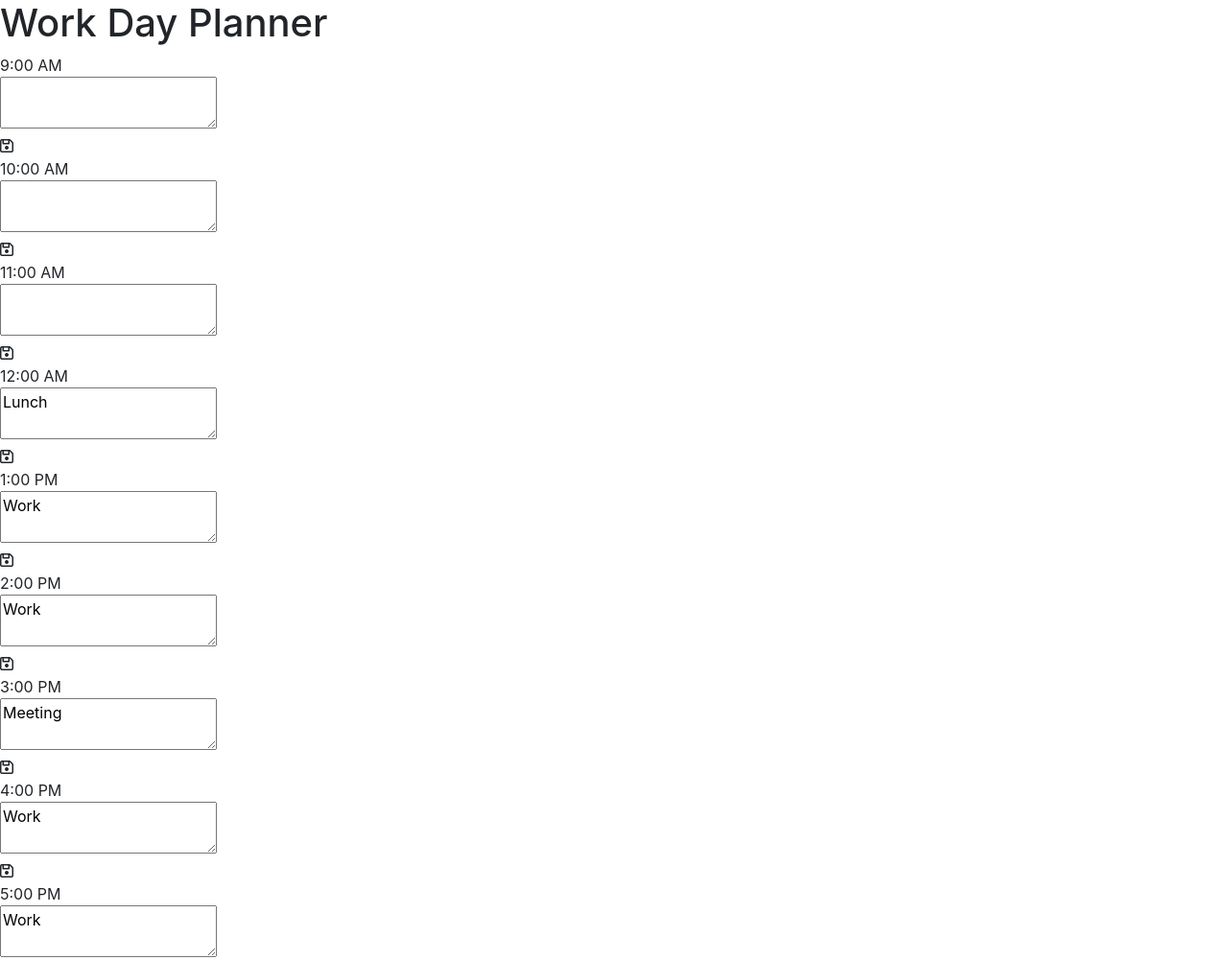
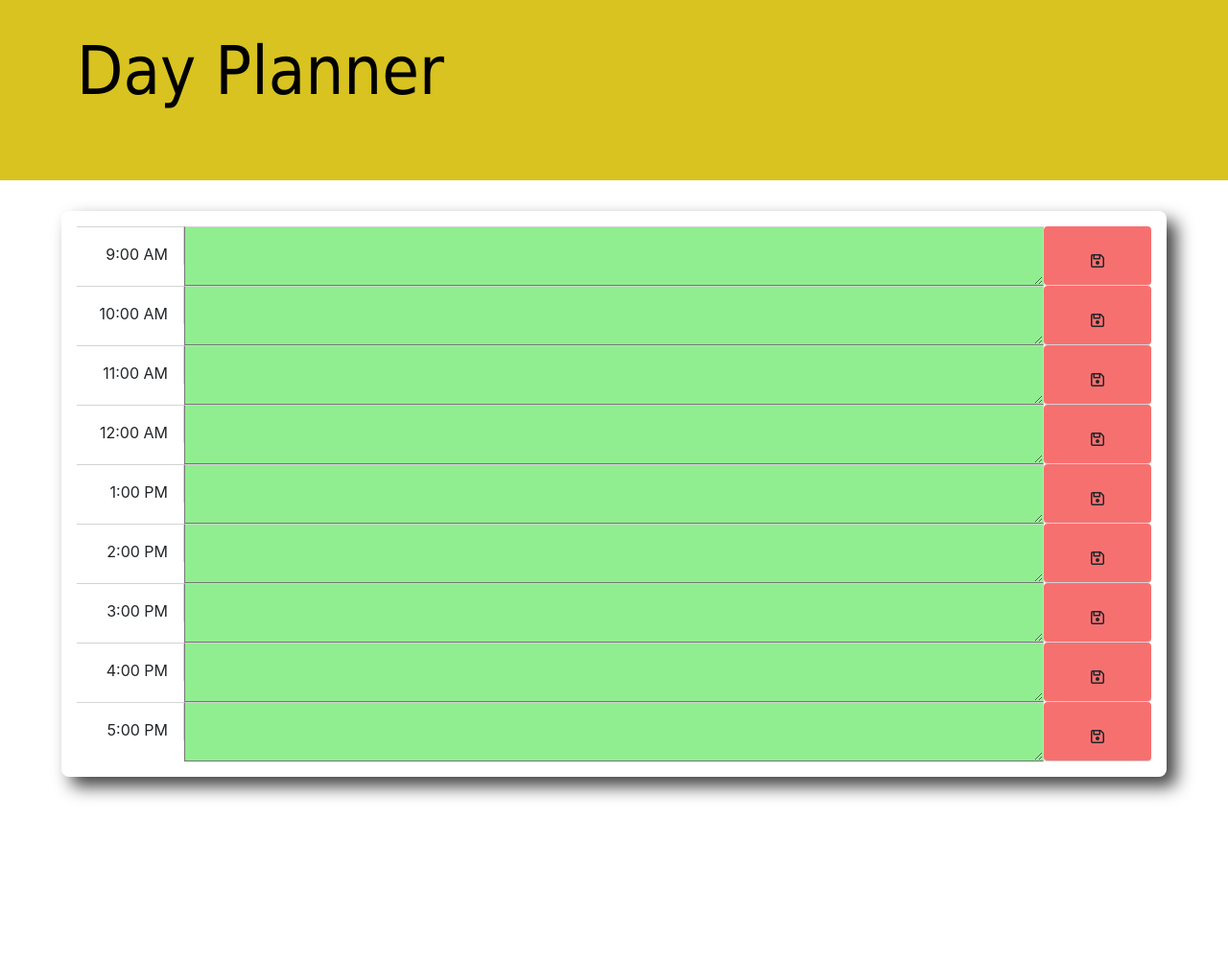
Before and after one commit to Babakbigdeli/Day-Planner, a plain HTML site: page index.html in a window 1280 px wide. Shown: the top 1001 px of the page at 96% size. After the commit the page ends 858 px from the top, so only its background shows below. Drawn offline with nearby package versions, Linux system fonts and the light colour scheme.

Commit message:
adding css and updating html

```diff
--- a/index.html
+++ b/index.html
@@ -1,21 +1,24 @@
 <!DOCTYPE html>
 <html lang="en">
-<head>
+  <head>
     <meta charset="UTF-8">
     <meta name="viewport" content="width=device-width, initial-scale=1.0">
-    <title>Day-Planner</title>
+    <meta http-equiv="X-UA-Compatible" content="ie=edge">
+    <title>Work Day Scheduler</title>
+    <link rel="stylesheet" type="text/css" href="style.css">
     <link rel="stylesheet" href="https://maxcdn.bootstrapcdn.com/bootstrap/4.0.0/css/bootstrap.min.css">
-    <link rel="stylesheet" type="text/css" href="assets/css/style.css">
-    <script src="https://kit.fontawesome.com/f53a07ee43.js" crossorigin="anonymous"></script>
-</head>
+    <script src="https://kit.fontawesome.com/2ceed62c3c.js" crossorigin="anonymous"></script>
+
+
+  </head>
 <body>
       <!-- Header goes here -->
       <header>
-        <h1 class="title">Work Day Planner</h1>
+        <h1 class="title">Day Planner</h1>
         <h2 class="date" id="date"></h2>
       </header>
 
-      <!-- Main content go here -->
+      <!-- Main content goes here -->
       <div class="main-content">
         <div class="planner-container">
           <div class="time-slot">
@@ -35,35 +38,40 @@
           </div>
           <div class="time-slot">
             <div class="time">12:00 AM</div>
-            <textarea class="content" id="12pm">Lunch</textarea>
+            <textarea class="content" id="12pm"></textarea>
             <div class="save" id="saveTwelve"><i class="far fa-save"></i></div>
           </div>
           <div class="time-slot">
             <div class="time">1:00 PM</div>
-            <textarea class="content" id="1pm">Work</textarea>
+            <textarea class="content" id="1pm"></textarea>
             <div class="save" id="saveOne"><i class="far fa-save"></i></div>
           </div>
           <div class="time-slot">
             <div class="time">2:00 PM</div>
-            <textarea class="content" id="2pm">Work</textarea>
+            <textarea class="content" id="2pm"></textarea>
             <div class="save" id="saveTwo"><i class="far fa-save"></i></div>
           </div>
           <div class="time-slot">
             <div class="time">3:00 PM</div>
-            <textarea class="content" id="3pm">Meeting</textarea>
+            <textarea class="content" id="3pm"></textarea>
             <div class="save" id="saveThree"><i class="far fa-save"></i></div>
           </div>
           <div class="time-slot">
             <div class="time">4:00 PM</div>
-            <textarea class="content" id="4pm">Work</textarea>
+            <textarea class="content" id="4pm"></textarea>
             <div class="save" id="saveFour"><i class="far fa-save"></i></div>
           </div>
           <div class="time-slot">
             <div class="time">5:00 PM</div>
-            <textarea class="content" id="5pm">Work</textarea>
+            <textarea class="content" id="5pm"></textarea>
             <div class="save" id="saveFive"><i class="far fa-save"></i></div>
           </div>
         </div>
       </div>
+
+      <script src="https://cdnjs.cloudflare.com/ajax/libs/jquery/3.2.1/jquery.min.js"></script>
+      <script src="https://cdnjs.cloudflare.com/ajax/libs/moment.js/2.24.0/moment.min.js"></script>
+      <!--<script>src="https://cdnjs.cloudflare.com/ajax/libs/moment.js/2.24.0/locale/es-us.js"</script>-->
+      <script src="script.js"></script>
 </body>
 </html>
--- /dev/null
+++ b/style.css
@@ -0,0 +1,85 @@
+html, body{
+  padding: 0;
+  margin: 0;
+}
+
+header{
+  margin: 0; padding: 2em 5em 4em; color: black;
+  overflow:hidden;
+  position: relative;
+  margin-bottom: 2rem;
+}
+
+header::after{
+  content:"";
+  position:absolute;
+  top:0;
+  left:0;
+  height: 100%;
+  width:100%;
+  background: rgb(216, 195, 32);
+  z-index: -1;
+}
+
+textarea{
+  resize: none;
+}
+
+.title{
+  font-size: 70px;
+  font-family: Tahoma, sans-serif;
+}
+
+.date{
+  font-family: Tahoma, sans-serif;
+}
+
+.main-content{
+
+}
+
+.time{
+  width: 10%;
+  text-align: right;
+  height: 2.5rem;
+  padding: 1rem;
+  border-right: 1px solid lightgrey;
+  border-top: 1px solid lightgrey;
+}
+
+.content{
+  width: 80%;
+  text-align: left;
+  padding-left: 1rem;
+  padding-top: 1rem;
+  background: lightgreen;
+  border-right: 1px solid lightgrey;
+  border-top: 1px solid lightgrey;
+  font-family: Arial, Helvetica, sans-serif;
+  font-size: 14px;
+}
+
+.save{
+  width: 10%;
+  text-align: center;
+  padding-top: 1.5rem;
+  border-radius: 4px;
+  background: #f77070;
+  border-bottom: 1px solid lightgrey;
+  cursor: pointer;
+}
+
+.planner-container{
+  width: 90%;
+  margin-left: auto;
+  margin-right: auto;
+  background: white;
+  border-radius: 8px;
+  padding: 1rem;
+  box-shadow: 10px 10px 18px 0px rgba(0,0,0,0.75);
+  margin-bottom: 3rem;
+}
+
+.time-slot{
+  display: flex;
+}
```
